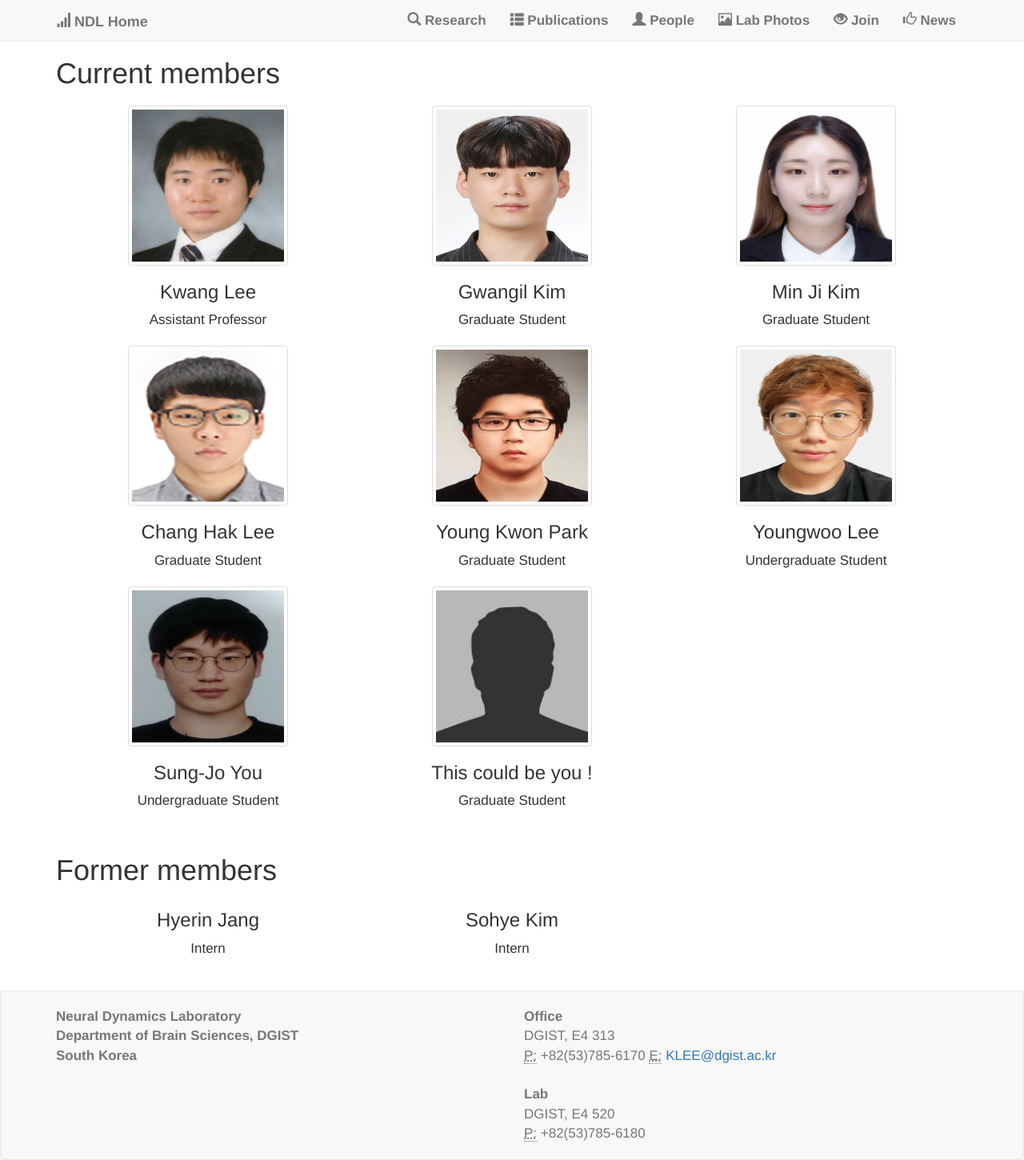
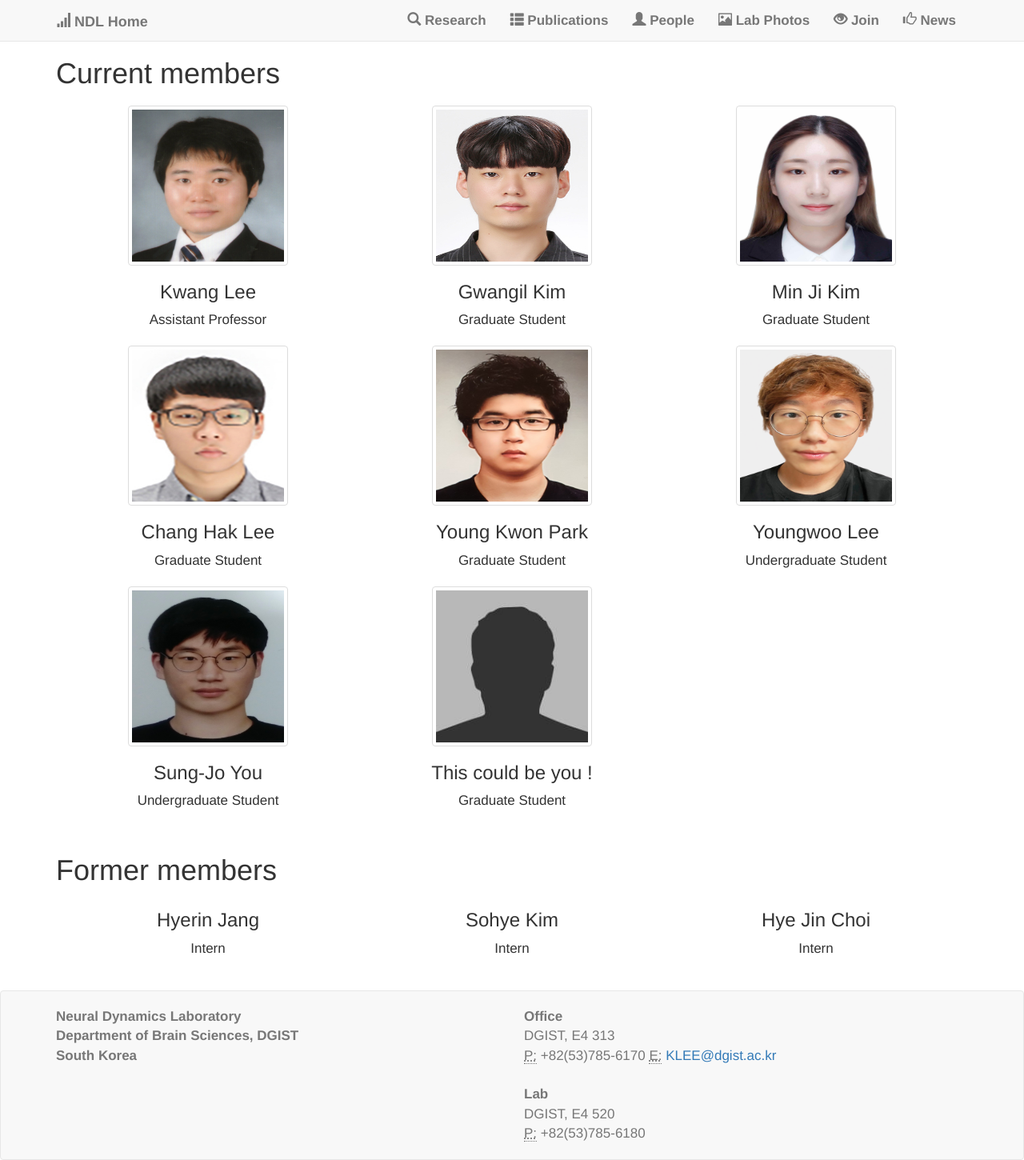
Before and after one commit to kleelab/kleelab.github.io, a Jekyll site: the page built from people.html, in a window 1280 px wide. Shown: the whole page at 80% size. Built offline with Jekyll 4.4.1, drawn with Linux system fonts in a browser that asks for light colours; nearby versions of some CDN libraries; a style sheet for code colours, icons or effects is not loaded.

Commit message:
Update alumni.yml

```diff
--- a/_data/alumni.yml
+++ b/_data/alumni.yml
@@ -4,3 +4,6 @@
 
 - name: Sohye Kim
   role: Intern
+
+- name: Hye Jin Choi
+  role: Intern
```
